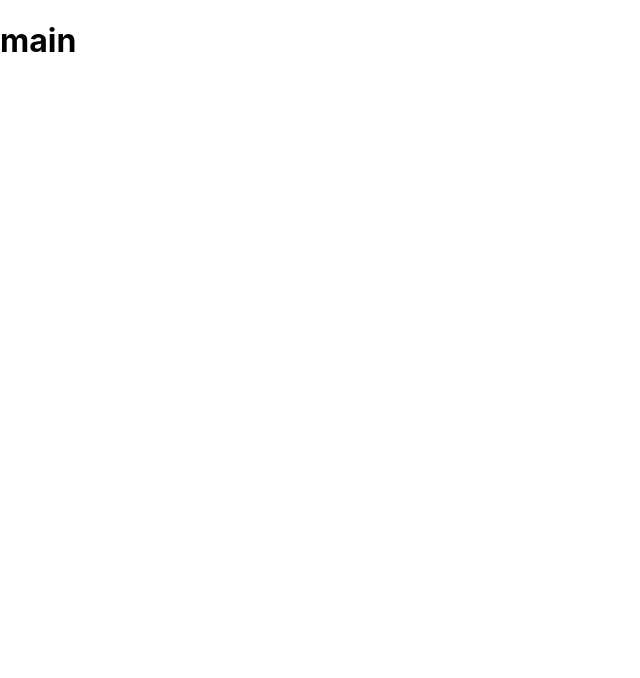
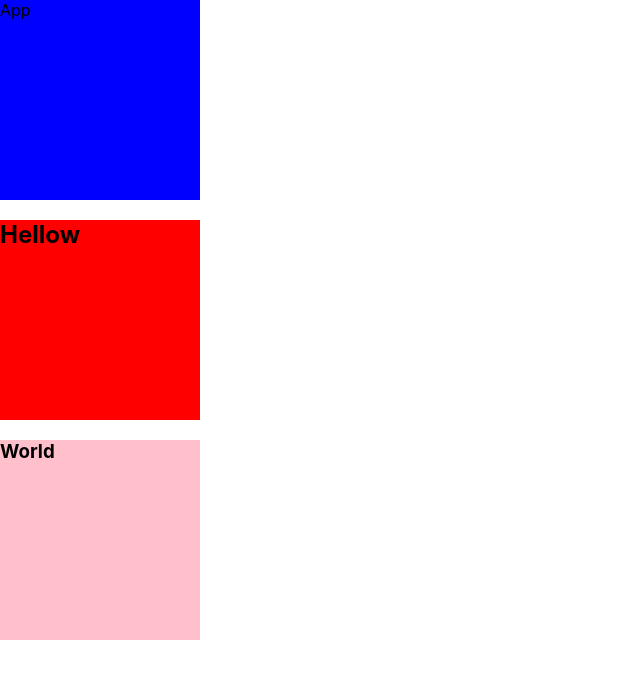
Before and after one commit to CoderJini/BlockChainApp, a React (Create React App) app: page / in a window 1280 px wide. Shown: the top 678 px of the page, without its empty margins (0-640 px from the left). Built offline with nearby package versions, Linux system fonts and the light colour scheme.

Commit message:
[2022.07.03] - 연습1

```diff
--- a/src/App.js
+++ b/src/App.js
@@ -1,9 +1,12 @@
+import styles from "./App.module.css"
+import Hello from "./component/Hello";
 
 function App() {
 
   return (
     <div>
-        <h1>main</h1>
+        <div className={styles.box}>App</div>
+        <Hello/>
     </div>
   );
 }
--- /dev/null
+++ b/src/App.module.css
@@ -0,0 +1,5 @@
+.box {
+    width : 200px;
+    height: 200px;
+    background-color: blue;
+}
--- /dev/null
+++ b/src/component/Hello.js
@@ -0,0 +1,13 @@
+import styles from "./Hello.module.css"
+import World from "./World"
+
+const Hello = () =>{
+    return (
+        <dev>
+            <h2 className={styles.box}>Hellow</h2>
+            <World/>
+        </dev>
+    )
+}
+
+export default Hello;
--- /dev/null
+++ b/src/component/Hello.module.css
@@ -0,0 +1,5 @@
+.box {
+    width : 200px;
+    height: 200px;
+    background-color: red;
+}
--- /dev/null
+++ b/src/component/World.js
@@ -0,0 +1,11 @@
+import styles from "./World.module.css"
+
+const World = () => {
+    return (
+        <dev>
+            <h3 className={styles.box}>World</h3>
+        </dev>
+    )
+}
+
+export default World;
--- /dev/null
+++ b/src/component/World.module.css
@@ -0,0 +1,5 @@
+.box {
+    width : 200px;
+    height: 200px;
+    background-color:pink;
+}
```
